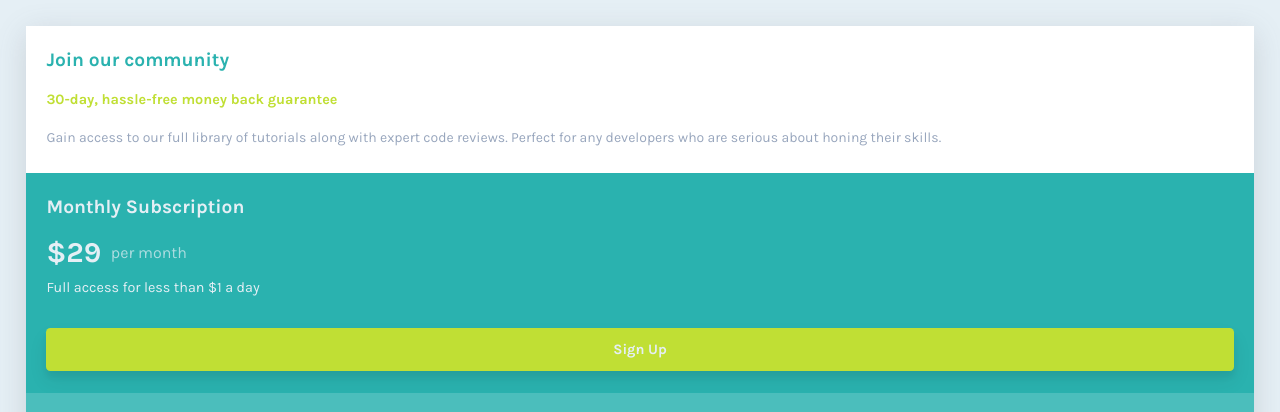
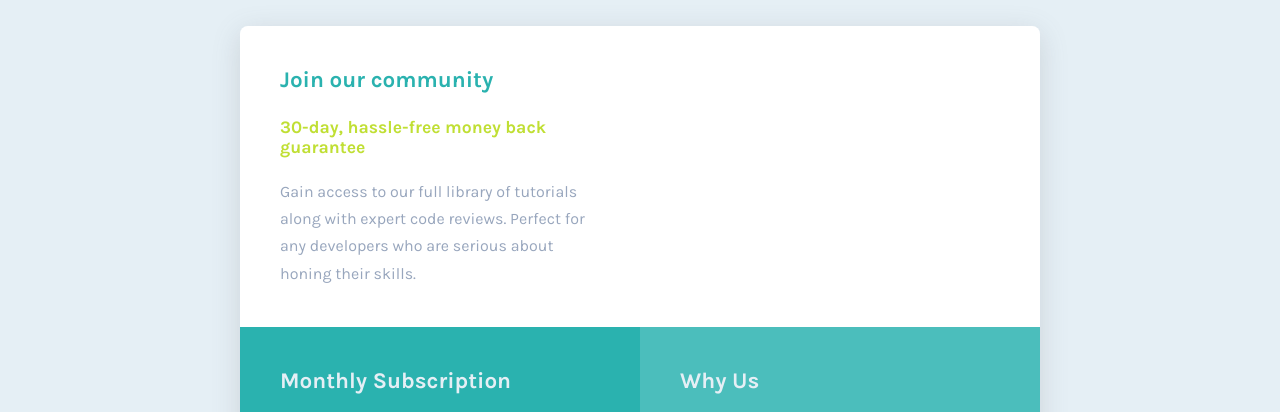
Before and after one commit to sircarloschaves/single-price-grid-component, a plain HTML site: page index.html in a window 1280 px wide. Shown: the top 412 px of the page. Drawn offline with Linux system fonts and the light colour scheme.

Commit message:
Update style.css
desktop layout

```diff
--- a/style.css
+++ b/style.css
@@ -20,6 +20,8 @@
 
   /* Font Size */
   --fs-subtitle: 1.2rem;
+  --fs-text: 0.875rem;
+  --fs-accent-text: .9rem;
 
 }
 
@@ -57,8 +59,11 @@ body {
 
 .grid-container {
   display: grid;
-  grid-template-columns: 1.3rem 1fr 1.3rem;
+  grid-template-columns: 1.4rem 1fr 1.4rem;
   box-shadow: rgba(100, 100, 111, 0.2) 0px 7px 29px 0px;
+  border-radius: .5rem;
+  overflow: hidden;
+  margin-inline: auto;
 }
 
 .grid-container>.card {
@@ -68,7 +73,28 @@ body {
   grid-template-columns: subgrid;
 }
 
-.grid-container>.card>* {
+/* .grid-container>.card>* {
+  grid-column: 2 / 3;
+
+  display: grid;
+  grid-template-columns: subgrid;
+} */
+
+.grid-container > .card:nth-child(1) > * {
+  grid-column: 2 / 3;
+
+  display: grid;
+  grid-template-columns: subgrid;
+}
+
+.grid-container > .card:nth-child(2) > * {
+  grid-column: 2 / 3;
+
+  display: grid;
+  grid-template-columns: subgrid;
+}
+
+.grid-container > .card:nth-child(3) > * {
   grid-column: 2 / 3;
 
   display: grid;
@@ -76,7 +102,7 @@ body {
 }
 
 .card {
-  padding-block: 1.4rem;
+  padding-block: 1.5rem;
 }
 
 .card-title {
@@ -91,7 +117,7 @@ body {
   font-weight: var(--fw-400);
   color: var(--clr-ne-grblue);
   line-height: 1.7;
-  font-size: 0.875rem;
+  font-size: var(--fs-text);
   margin-top: 1.3em;
 }
 
@@ -106,7 +132,7 @@ body {
 .accent-text {
   font-family: var(--ff-karla);
   font-weight: var(--fw-700);
-  font-size: .9rem;
+  font-size: var(--fs-accent-text);
   color: var(--clr-pr-yellow);
   margin-top: 1.4em;
 }
@@ -156,6 +182,13 @@ body {
   border-radius: .3em;
   margin-top: 2rem;
   box-shadow: rgba(0, 0, 0, 0.062) 0px 10px 20px, rgba(0, 0, 0, 0.06) 0px 6px 6px;
+  transition: background 200ms;
+  cursor: pointer;
+}
+
+.btn:hover,
+.btn:focus-visible {
+  background-color: hsl(71, 73%, 65%);
 }
 
 .card:nth-child(3) {
@@ -174,3 +207,67 @@ footer {
   text-align: center;
   z-index: 2;
 }
+
+@media screen and (min-width: 376px) {
+  .grid-container {
+    max-width: 324px;
+  }
+}
+
+@media screen and (min-width: 992px) {
+  body {
+    --fs-subtitle: 1.4rem;
+    --fs-text: 1rem;
+    --fs-accent-text: 1.1rem;
+  }
+
+  .grid-container {
+    max-width: 800px;
+    grid-template-columns:
+      2.5rem 1fr 2.5rem
+      2.5rem 1fr 2.5rem;
+  }
+
+  .card {
+    padding-block: 2.5rem;
+  }
+
+  .card:nth-child(1) {
+    grid-column: 1 / -1;
+
+  }
+
+  .card:nth-child(2) {
+    grid-column: 1 / 4;
+    grid-row: 2;
+  }
+
+  .card:nth-child(3) {
+    grid-column: 4 / 7;
+  }
+
+  .grid-container > .card:nth-child(1) > * {
+    grid-column: 2 / 6;
+
+    display: grid;
+    grid-template-columns: subgrid;
+  }
+
+  .price {
+    font-size: 2rem;
+  }
+
+  .month {
+    font-size: 1.15rem;
+  }
+
+  .complementary-text {
+    font-size: 1.1rem;
+  }
+
+  .btn {
+    font-size: 1.1rem;
+  }
+
+
+}
```
